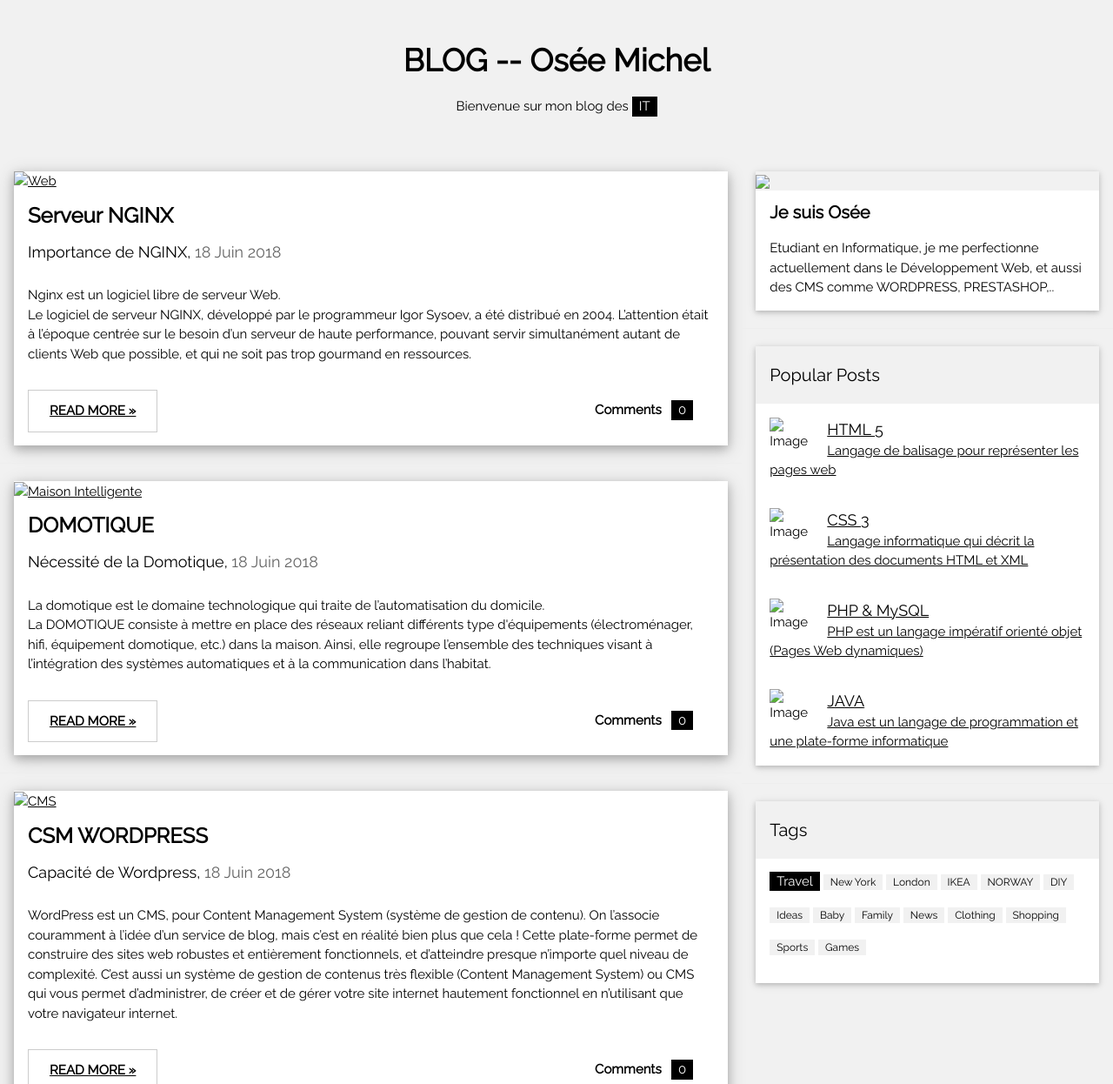
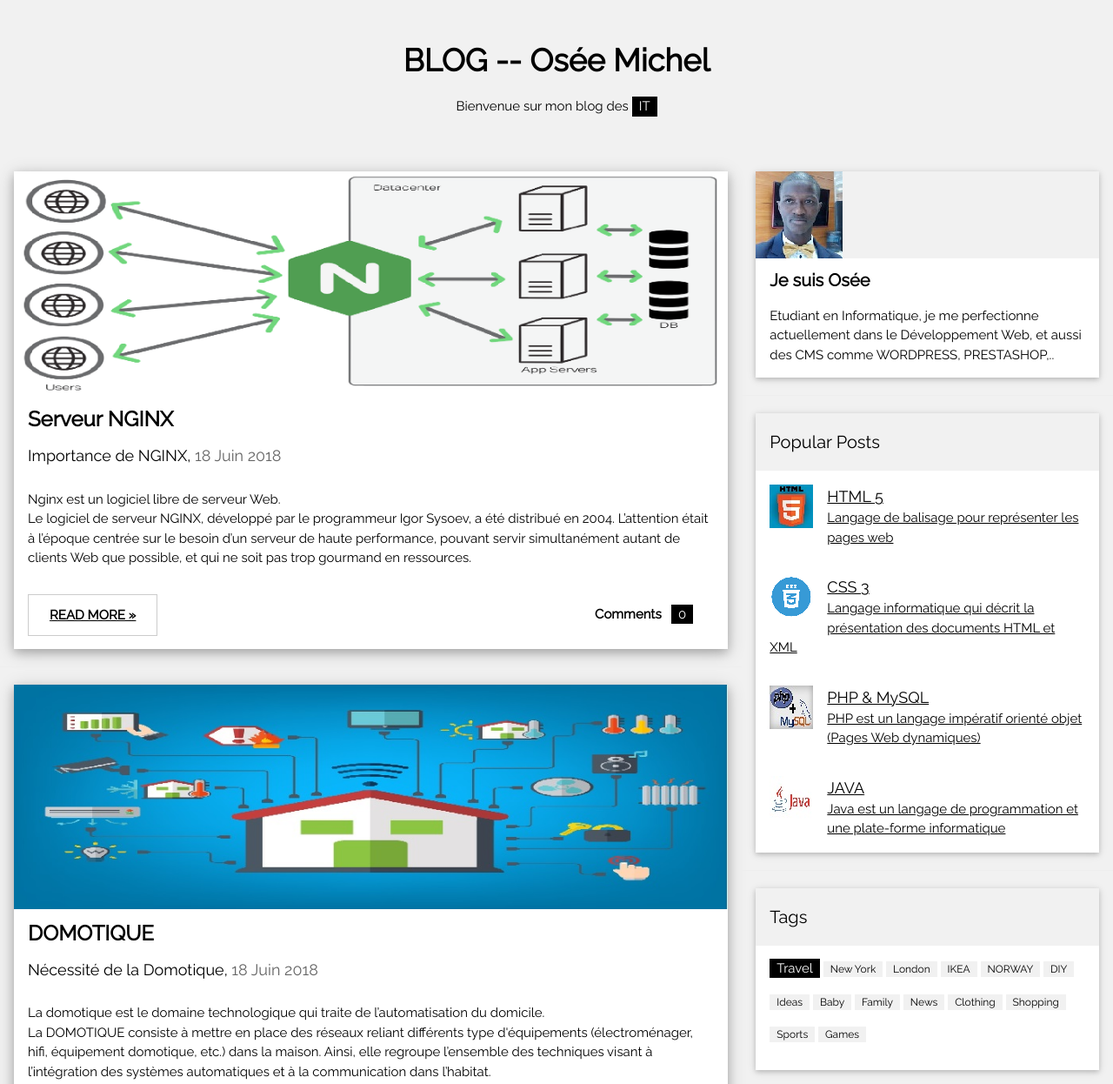
Before and after one commit to OseeMichel/Test2, a plain HTML site: page index.html in a window 1280 px wide. Shown: the top 1246 px of the page at 87% size. Drawn offline with nearby package versions, Linux system fonts and the light colour scheme.

Commit message:
Update index.html

```diff
--- a/index.html
+++ b/index.html
@@ -29,7 +29,7 @@ and is wrapped around the whole page content, except for the footer in this exam
 <div class="w3-col l8 s12">
   <!-- Blog entry -->
   <div class="w3-card-4 w3-margin w3-white">
-    <a href=""><img src="D:\TestBlog\Nouveau dossier\img\ArchitectureNGINX - Copie.png" alt="Web" style="width:100%"></a>
+    <a href=""><img src="https://github.com/OseeMichel/Test2/blob/master/img/ArchitectureNGINX%20-%20Copie.png" alt="Web" style="width:100%"></a>
     <div class="w3-container">
       <h3><b>Serveur NGINX</b></h3>
       <h5>Importance de NGINX, <span class="w3-opacity">18 Juin 2018</span></h5>
@@ -40,7 +40,7 @@ and is wrapped around the whole page content, except for the footer in this exam
         Le logiciel de serveur NGINX, développé par le programmeur Igor Sysoev, a été distribué en 2004. L’attention était à l’époque centrée sur le besoin d’un serveur de haute performance, pouvant servir simultanément autant de clients Web que possible, et qui ne soit pas trop gourmand en ressources.</p>
       <div class="w3-row">
         <div class="w3-col m8 s12">
-          <p><button class="w3-button w3-padding-large w3-white w3-border"><a href="D:\TestBlog\Nouveau dossier\docs\NGINX-Grp1.pdf" target="_blank"><b>READ MORE &raquo;</b></a></button></p>
+          <p><button class="w3-button w3-padding-large w3-white w3-border"><a href="https://github.com/OseeMichel/Test2/blob/master/docs/NGINX-Grp1.pdf" target="_blank"><b>READ MORE &raquo;</b></a></button></p>
         </div>
         <div class="w3-col m4 w3-hide-small">
           <p><span class="w3-padding-large w3-right"><b>Comments &nbsp;</b> <span class="w3-tag">0</span></span></p>
@@ -51,7 +51,7 @@ and is wrapped around the whole page content, except for the footer in this exam
   <hr>
 
   <div class="w3-card-4 w3-margin w3-white">
-    <a href=""><img src="D:\TestBlog\Nouveau dossier\img\Domotique1 - Copie.jpg" alt="Maison Intelligente" style="width:100%"></a>
+    <a href=""><img src="https://github.com/OseeMichel/Test2/blob/master/img/Domotique1%20-%20Copie.jpg" alt="Maison Intelligente" style="width:100%"></a>
     <div class="w3-container">
       <h3><b>DOMOTIQUE</b></h3>
       <h5>Nécessité de la Domotique, <span class="w3-opacity">18 Juin 2018</span></h5>
@@ -63,7 +63,7 @@ and is wrapped around the whole page content, except for the footer in this exam
         Ainsi, elle regroupe l’ensemble des techniques visant à l’intégration des systèmes automatiques et à la communication dans l’habitat.</p>
       <div class="w3-row">
         <div class="w3-col m8 s12">
-          <p><button class="w3-button w3-padding-large w3-white w3-border"><a href="D:\TestBlog\Nouveau dossier\docs\GRP2--La Domotique.pdf" target="_blank"><b>READ MORE &raquo;</b></a></button></p>
+          <p><button class="w3-button w3-padding-large w3-white w3-border"><a href="https://github.com/OseeMichel/Test2/blob/master/docs/GRP2--La%20Domotique.pdf" target="_blank"><b>READ MORE &raquo;</b></a></button></p>
         </div>
         <div class="w3-col m4 w3-hide-small">
           <p><span class="w3-padding-large w3-right"><b>Comments &nbsp;</b> <span class="w3-tag">0</span></span></p>
@@ -74,7 +74,7 @@ and is wrapped around the whole page content, except for the footer in this exam
   <hr>
 
   <div class="w3-card-4 w3-margin w3-white">
-    <a href=""><img src="D:\TestBlog\Nouveau dossier\img\wordpress - Copie.png" alt="CMS" style="width:100%"></a>
+    <a href=""><img src="https://github.com/OseeMichel/Test2/blob/master/img/wordpress%20-%20Copie.png" alt="CMS" style="width:100%"></a>
     <div class="w3-container">
       <h3><b>CSM WORDPRESS</b></h3>
       <h5>Capacité de Wordpress, <span class="w3-opacity">18 Juin 2018</span></h5>
@@ -96,7 +96,7 @@ and is wrapped around the whole page content, except for the footer in this exam
 
   <!-- Blog entry -->
   <div class="w3-card-4 w3-margin w3-white">
-  <a href=""><img src="D:\TestBlog\Nouveau dossier\img\lifi-logo - Copie.jpg" alt="Norway" style="width:100%"></a>
+  <a href=""><img src="https://github.com/OseeMichel/Test2/blob/master/img/lifi-logo%20-%20Copie.jpg" alt="Norway" style="width:100%"></a>
     <div class="w3-container">
       <h3><b>Le LIFI</b></h3>
       <h5>Un moyen lumineux de communiquer, <span class="w3-opacity">18 Juin 2018</span></h5>
@@ -121,7 +121,7 @@ and is wrapped around the whole page content, except for the footer in this exam
 <div class="w3-col l4">
   <!-- About Card -->
   <div class="w3-card w3-margin w3-margin-top">
-  <img src="D:\TestBlog\Nouveau dossier\img\OséeKOUAKOU_Eco - Copie.jpg" style="width:100px">
+  <img src="https://github.com/OseeMichel/Test2/blob/master/img/Os%C3%A9eKOUAKOU_Eco%20-%20Copie.jpg" style="width:100px">
     <div class="w3-container w3-white">
       <h4><b>Je suis Osée</b></h4>
       <p>Etudiant en Informatique, je me perfectionne actuellement dans le Développement Web, et aussi des CMS comme WORDPRESS, PRESTASHOP,..</p>
@@ -135,22 +135,22 @@ and is wrapped around the whole page content, except for the footer in this exam
     </div>
     <ul class="w3-ul w3-hoverable w3-white">
       <a href=""><li class="w3-padding-16">
-        <img src="D:\TestBlog\Nouveau dossier\img\html5 - Copie.jpg" alt="Image" class="w3-left w3-margin-right" style="width:50px">
+        <img src="https://github.com/OseeMichel/Test2/blob/master/img/html5%20-%20Copie.jpg" alt="Image" class="w3-left w3-margin-right" style="width:50px">
         <span class="w3-large">HTML 5</span><br>
         <span>Langage de balisage pour représenter les pages web</span>
       </li></a>
       <a href=""><li class="w3-padding-16">
-        <img src="D:\TestBlog\Nouveau dossier\img\logocss.png" alt="Image" class="w3-left w3-margin-right" style="width:50px">
+        <img src="https://github.com/OseeMichel/Test2/blob/master/img/logocss.png" alt="Image" class="w3-left w3-margin-right" style="width:50px">
         <span class="w3-large">CSS 3</span><br>
         <span>Langage informatique qui décrit la présentation des documents HTML et XML</span>
       </li></a>
       <a href=""><li class="w3-padding-16">
-        <img src="D:\TestBlog\Nouveau dossier\img\php0 - Copie.jpg" alt="Image" class="w3-left w3-margin-right" style="width:50px">
+        <img src="https://github.com/OseeMichel/Test2/blob/master/img/php0%20-%20Copie.jpg" alt="Image" class="w3-left w3-margin-right" style="width:50px">
         <span class="w3-large">PHP & MySQL</span><br>
         <span>PHP est un langage impératif orienté objet (Pages Web dynamiques)</span>
       </li></a>
       <a href=""><li class="w3-padding-16 w3-hide-medium w3-hide-small">
-        <img src="D:\TestBlog\Nouveau dossier\img\java - Copie.jpg" alt="Image" class="w3-left w3-margin-right" style="width:50px">
+        <img src="https://github.com/OseeMichel/Test2/blob/master/img/java%20-%20Copie.jpg" alt="Image" class="w3-left w3-margin-right" style="width:50px">
         <span class="w3-large">JAVA</span><br>
         <span>Java est un langage de programmation et une plate-forme informatique</span>
       </li></a>
```
